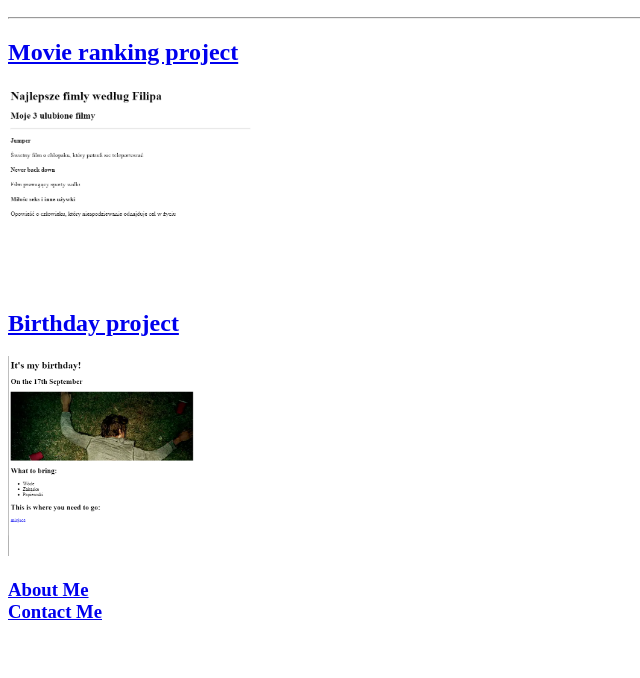
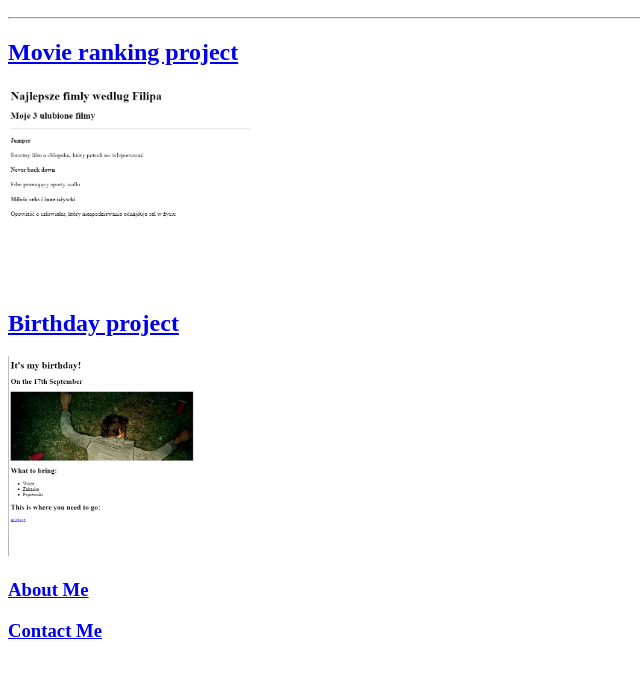
Before and after one commit to f1l1p3k/html-portfolio, a plain HTML site: page index.html in a window 1280 px wide. Shown: the part 110-788 px from the top of the page, without its empty margins (0-640 px from the left). Drawn offline with Linux system fonts and the light colour scheme.

Commit message:
Add files via upload

```diff
--- a/index.html
+++ b/index.html
@@ -14,7 +14,8 @@
     <img src="./assets/images/filmy.png" height="200">
     <h2><a href="./public/birthday-invite.html">Birthday project</a></h2>
     <img src="./assets/images/urodziny.png" height="200">
-    <h3><a href="./public/about.html" href="./public/contact.html">About Me <br/> Contact Me</a></h3>
+    <h3><a href="./public/about.html">About Me</a></h3>
+    <h3><a href="./public/contact.html"> Contact Me</a></h3>
 </body>
 </html>
 
```
